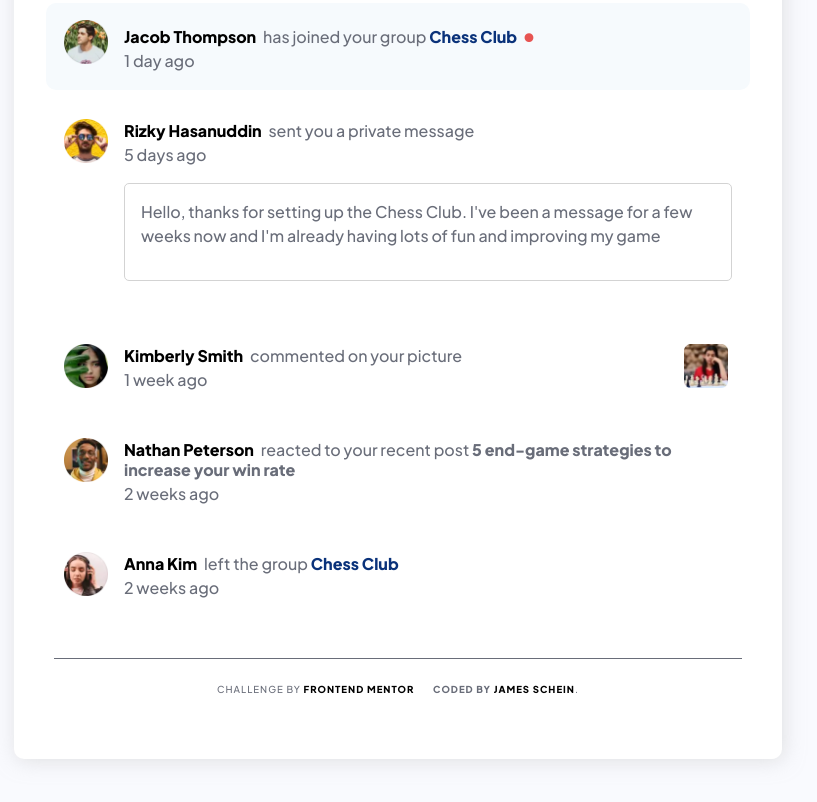
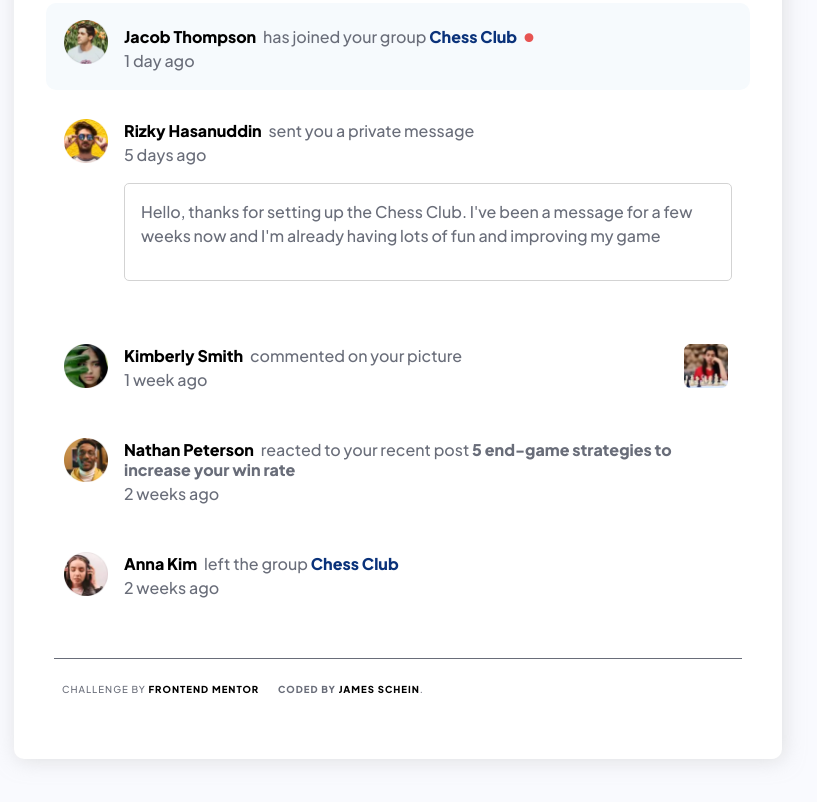
Before and after one commit to jameschein/notifications-page-main, a plain HTML site: page index.html in a window 1280 px wide. Shown: the part 344-1146 px from the top of the page, without its empty margins (242-1059 px from the left). Drawn offline with Linux system fonts and the light colour scheme.

Commit message:
Attribution Change

```diff
--- a/index.html
+++ b/index.html
@@ -12,7 +12,7 @@
   <link rel="preconnect" href="https://fonts.gstatic.com" crossorigin>
   <link href="https://fonts.googleapis.com/css2?family=Plus+Jakarta+Sans:wght@500;800&display=swap" rel="stylesheet">
   <style>
-    .attribution { font-size: .6rem; text-align: center; }
+    .attribution { font-size: .6rem; text-align: left; }
     .attribution a { font-size: .6rem; color: hsl(228, 45%, 44%); }
   </style>
   <script src="script.js" defer>
--- a/style.css
+++ b/style.css
@@ -226,6 +226,7 @@ button {
     .attribution span {
         display:inline-block;
         padding-left:1rem;
+        text-align:right;
     }
 
 
```
